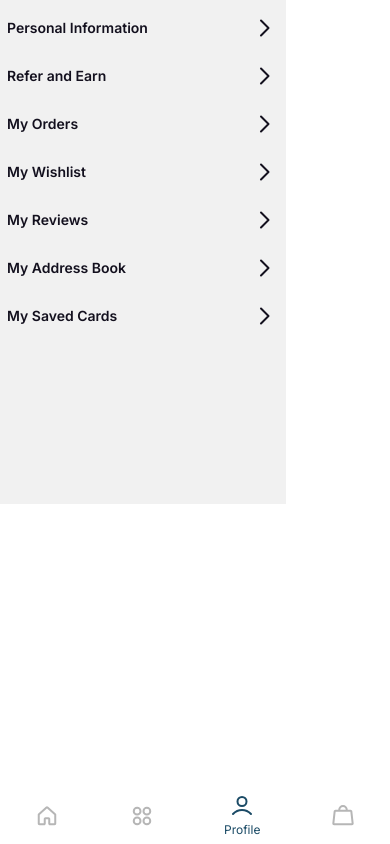
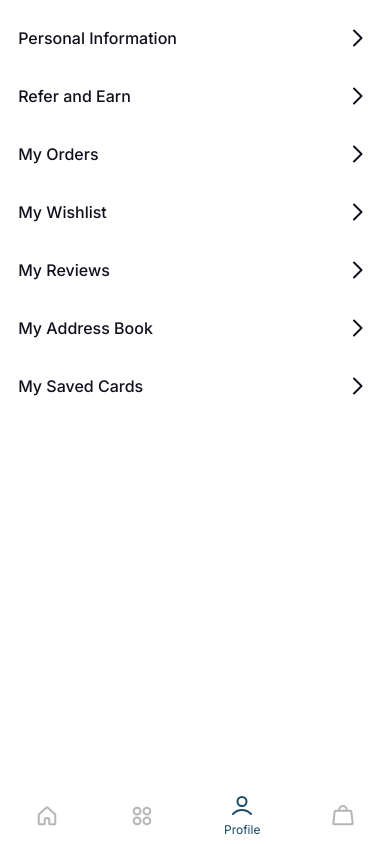
Before and after one commit to Gabriel-Lassen/E-Commerce-CodeVerse, a React (Vite) app in the folder codeverse/: page /profile in a window 390 px wide. Built offline with nearby package versions, Linux system fonts and the light colour scheme.

Commit message:
feat:SideBar-Profile CVS-27

```diff
--- a/codeverse/src/components/SideBar-Profile/index.jsx
+++ b/codeverse/src/components/SideBar-Profile/index.jsx
@@ -10,50 +10,50 @@ const SideBarProfile = () => {
     <div>
         <nav className={styles.sideBar}>
             <ul>
-                <Link className={styles.Link} to={'/about/'}>
+                <Link className={styles.Link} to={'/profile/personalinformation'}>
                     <li className={location.pathname === '/profile/personalinformation' ? styles.active : ''}>
                         Personal Information
                         <Icon color={location.pathname === "/profile/personalinformation" ? 'var(--Primary)' : 'var(--Dark)'} label="Personal Information" />
                     </li>
                 </Link>
 
-                <Link className={styles.Link} to={'/about/'}>
-                    <li className={location.pathname === '/profile/referandearn' ? styles.active : ''}>
+                <Link className={styles.Link} to={'/profile/referandearn'}>
+                    <li className={location.pathname === '/profile/referandearn' ? styles.active  : ''}>
                         Refer and Earn
                         <Icon color={location.pathname === "/profile/referandearn" ? 'var(--Primary)' : 'var(--Dark)'} label="Refer and Earn"/>
                     </li>
                 </Link>
 
-                <Link className={styles.Link} to={'/about/'}>
-                    <li className={location.pathname === '/profile/myorders' ? styles.active : ''}>
+                <Link className={styles.Link} to={'/profile/myorders'}>
+                    <li className={location.pathname === '/profile/myorders' ? styles.active  : ''}>
                         My Orders
                         <Icon color={location.pathname === "/profile/myorders" ? 'var(--Primary)' : 'var(--Dark)'} label="My Orders"/>
                     </li>
                 </Link>
 
-                <Link className={styles.Link} to={'/about/'}>
-                    <li className={location.pathname === '/profile/mywishlist' ? styles.active : ''}>
+                <Link className={styles.Link} to={'/profile/mywishlist'}>
+                    <li className={location.pathname === '/profile/mywishlist' ? styles.active  : ''}>
                         My Wishlist
                         <Icon color={location.pathname === "/profile/mywishlist" ? 'var(--Primary)' : 'var(--Dark)'} label="My Wishlist"/>
                     </li>
                 </Link>
 
-                <Link className={styles.Link} to={'/about/'}>
-                    <li className={location.pathname === '/profile/myreviews' ? styles.active : ''}>
+                <Link className={styles.Link} to={'/profile/myreviews'}>
+                    <li className={location.pathname === '/profile/myreviews' ? styles.active  : ''}>
                         My Reviews
                         <Icon color={location.pathname === "/profile/myreviews" ? 'var(--Primary)' : 'var(--Dark)'} label="My Reviews"/>
                     </li>
                 </Link>
 
-                <Link className={styles.Link} to={'/about/'}>
-                    <li className={location.pathname === '/profile/myaddressbook' ? styles.active : ''}>
+                <Link className={styles.Link} to={'/profile/myaddressbook'}>
+                    <li className={location.pathname === '/profile/myaddressbook' ? styles.active  : ''}>
                         My Address Book
                         <Icon color={location.pathname === "/profile/myaddressbook" ? 'var(--Primary)' : 'var(--Dark)'} label="My Address Book"/>
                     </li>
                 </Link>
 
-                <Link className={styles.Link} to={'/about/'}>
-                    <li className={location.pathname === '/profile/mysavedcards' ? styles.active : ''}>
+                <Link className={styles.Link} to={'/profile/mysavedcards'}>
+                    <li className={location.pathname === '/profile/mysavedcards' ? styles.active  : ''}>
                         My Saved Cards
                         <Icon color={location.pathname === "/profile/mysavedcards" ? 'var(--Primary)' : 'var(--Dark)'} label="My Saved Cards"/>
                     </li>
--- a/codeverse/src/components/SideBar-Profile/styles.module.scss
+++ b/codeverse/src/components/SideBar-Profile/styles.module.scss
@@ -4,28 +4,35 @@
     display: flex;
     flex-direction: column;
     background-color: var(--Grey);
+    border-radius: 8px;
+    margin-left: 20px;
 
 
     ul{
         display: flex;
         flex-direction: column;
-        padding: 16px 7px;
+        padding: 16px 0px;
         align-items: flex-start;
-        gap: 24px;
+        gap: 14px;
 
         li{
             width: 269px;
+            padding: 16px 8px;
             display: flex;
             color: var(--Dark);
-            font-size: 14px;
+            font-size: 16px;
             font-style: normal;
-            font-weight: 600;
-            line-height: 16px;
+            font-weight: 500;
+            line-height: 20px;
             align-items: center;
             justify-content: space-between;
         }
         .active{
             color: var(--Primary);
+            border-left: 4px solid #17494D;
+            height: 54px;
+            padding-left: 4px;
+            border-radius: 4px;
         }
     }
 
@@ -36,3 +43,34 @@
 
 
 }
+
+@media screen and (max-width: 768px){
+    .sideBar{
+        background-color: var(--Bright);
+        margin-left: 16px;
+        width: 91.11%;
+        height: 420px;
+        align-items: center;
+
+        ul{
+            li{
+                width: 90vw;
+                padding: 10px 0;
+            }
+            .active{
+                padding-left: 4px;
+            }
+        }
+    }
+}
+
+@media screen and (min-width: 1400px){
+    .sideBar{
+        width: 22vw;
+        ul{
+            li{
+                width: 21vw;
+            }
+        }
+    }
+}
```
Lines whose indentation alone changed are shown as unchanged.
